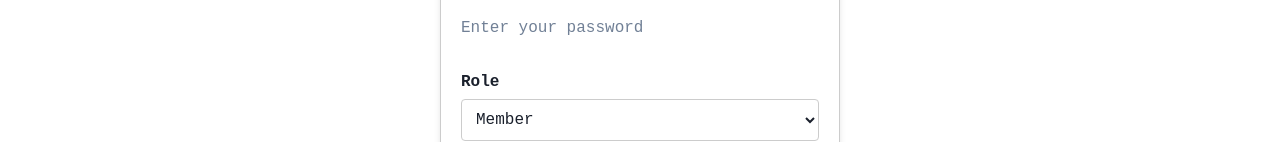
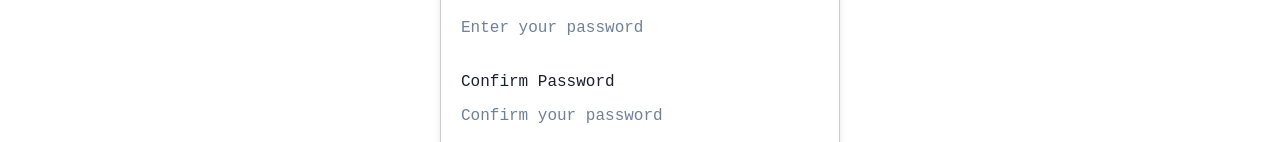
Before and after one commit to ALI-HARIZ-PERSONAL/DESaP-ts, a Next.js app: page /account/register in a window 1280 px wide. Shown: the part 658-800 px from the top of the page. Built offline with nearby package versions, Linux system fonts and the light colour scheme; no server answers.

Commit message:
added password confirmation in registration page

```diff
--- a/app/(desap)/account/register/page.tsx
+++ b/app/(desap)/account/register/page.tsx
@@ -17,6 +17,7 @@ const RegistrationPage = () => {
     });
 
     const [ageError, setAgeError] = useState('');
+    const [passwordError, setPasswordError] = useState('');
     const router = useRouter();
 
     const handleChange = (e: React.ChangeEvent<HTMLInputElement | HTMLSelectElement>) => {
@@ -53,12 +54,24 @@ const RegistrationPage = () => {
     const handleSubmit = async (e: React.FormEvent) => {
         e.preventDefault();
 
+        // Trim spaces from password fields before comparing
+        const trimmedPassword = formData.password.trim();
+        const trimmedConfirmPassword = formData.confirmPassword.trim();
+
+        // Validate password confirmation before submitting
+        if (trimmedPassword !== trimmedConfirmPassword) {
+            setPasswordError('Passwords do not match.');
+            return;
+        } else {
+            setPasswordError('');
+        }
+
         if (!formData.username || !formData.email || !formData.password || !formData.mobileNumber) {
             alert('All fields are required!');
             return;
         }
 
-        if (ageError) {
+        if (passwordError || ageError) {
             alert('Please fix the errors before submitting.');
             return;
         }
@@ -102,6 +115,7 @@ const RegistrationPage = () => {
         }
     };
 
+
     return (
         <div
             style={{
@@ -118,6 +132,7 @@ const RegistrationPage = () => {
 
             <form onSubmit={handleSubmit}>
 
+            {/*Profile Picture*/}
             <div style={{ textAlign: 'center', marginBottom: '20px' }}>
                 <label style={{ fontWeight: 'bold', marginBottom: '10px', display: 'block' }}>
                 Profile Picture
@@ -147,6 +162,7 @@ const RegistrationPage = () => {
                 )}
             </div>
 
+                {/*Mobile Number Field*/}
                 <div style={{ marginTop: '30px',marginBottom: '30px' }}>
                     <label htmlFor="username">Username</label>
                     <input
@@ -159,6 +175,8 @@ const RegistrationPage = () => {
                         style={{ display: 'block', width: '100%', margin: '8px 0' }}
                     />
                 </div>
+
+                {/*Mobile Number Field*/}
                 <div style={{ marginBottom: '30px' }}>
                     <label htmlFor="email">Email</label>
                     <input
@@ -171,6 +189,8 @@ const RegistrationPage = () => {
                         style={{ display: 'block', width: '100%', margin: '8px 0'}}
                     />
                 </div>
+
+                {/*Mobile Number Field*/}
                 <div style={{ marginBottom: '30px' }}>
                     <label htmlFor="mobileNumber">Mobile Number</label>
                     <input
@@ -184,6 +204,7 @@ const RegistrationPage = () => {
                     />
                 </div>
 
+                {/*BirthDate field*/}
                 <div style={{ marginBottom: '30px' }}>
                     <label htmlFor="birthDate">Birth Date</label>
                     <input
@@ -196,6 +217,8 @@ const RegistrationPage = () => {
                     />
                     {ageError && <p style={{ color: 'red' }}>{ageError}</p>}
                 </div>
+
+                {/*Password Field*/}
                 <div style={{ marginBottom: '30px' }}>
                     <label htmlFor="password">Password</label>
                     <input
@@ -208,6 +231,22 @@ const RegistrationPage = () => {
                         style={{ display: 'block', width: '100%', margin: '8px 0' }}
                     />
                 </div>
+
+                {/* Password Confirmation Field */}
+                <div style={{ marginBottom: '30px' }}>
+                    <label htmlFor="confirmPassword">Confirm Password</label>
+                    <input
+                        type="password"
+                        id="confirmPassword"
+                        name="confirmPassword"
+                        placeholder="Confirm your password"
+                        value={formData.confirmPassword}
+                        onChange={handleChange}
+                        style={{ display: 'block', width: '100%', margin: '10px 0' }}
+                    />
+                    {passwordError && <p style={{ color: 'red' }}>{passwordError}</p>}
+                </div>
+
 
                 {/* Role Dropdown */}
                 <div style={{ marginBottom: '30px' }}>
```
